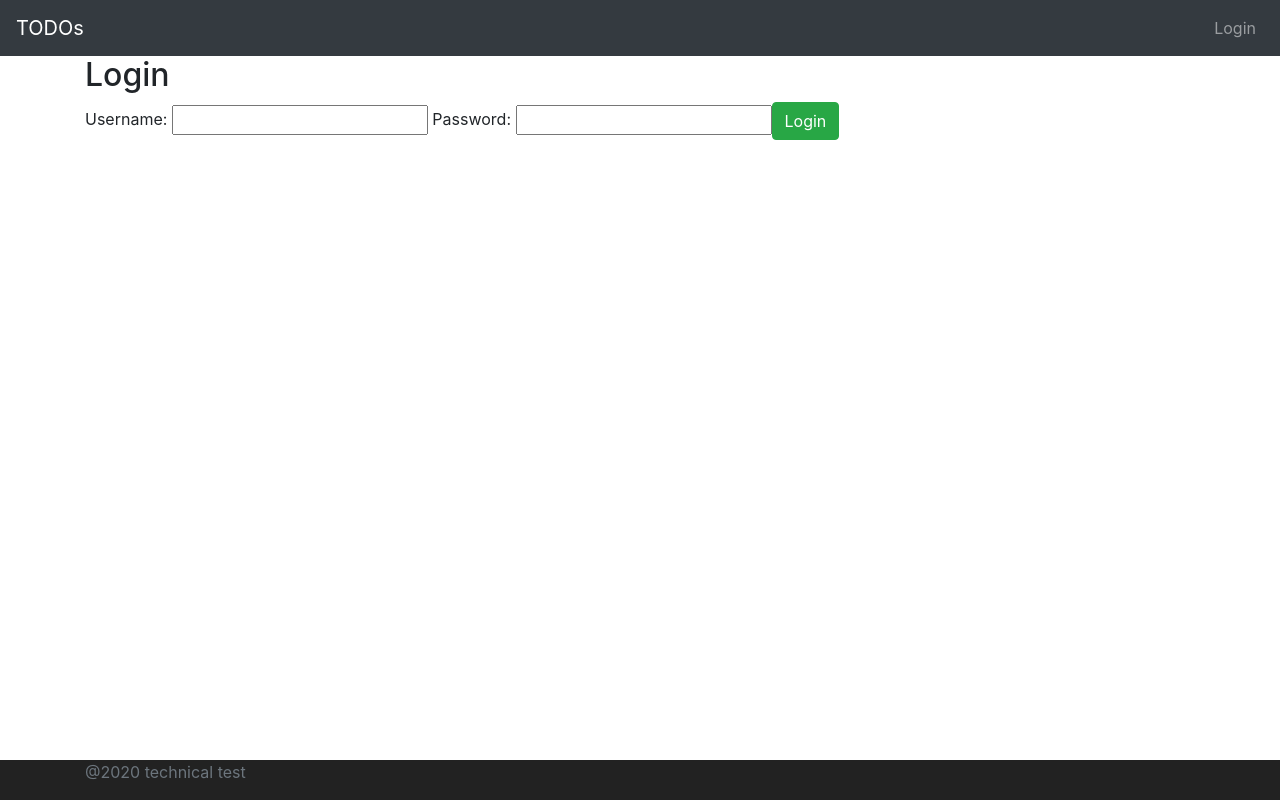
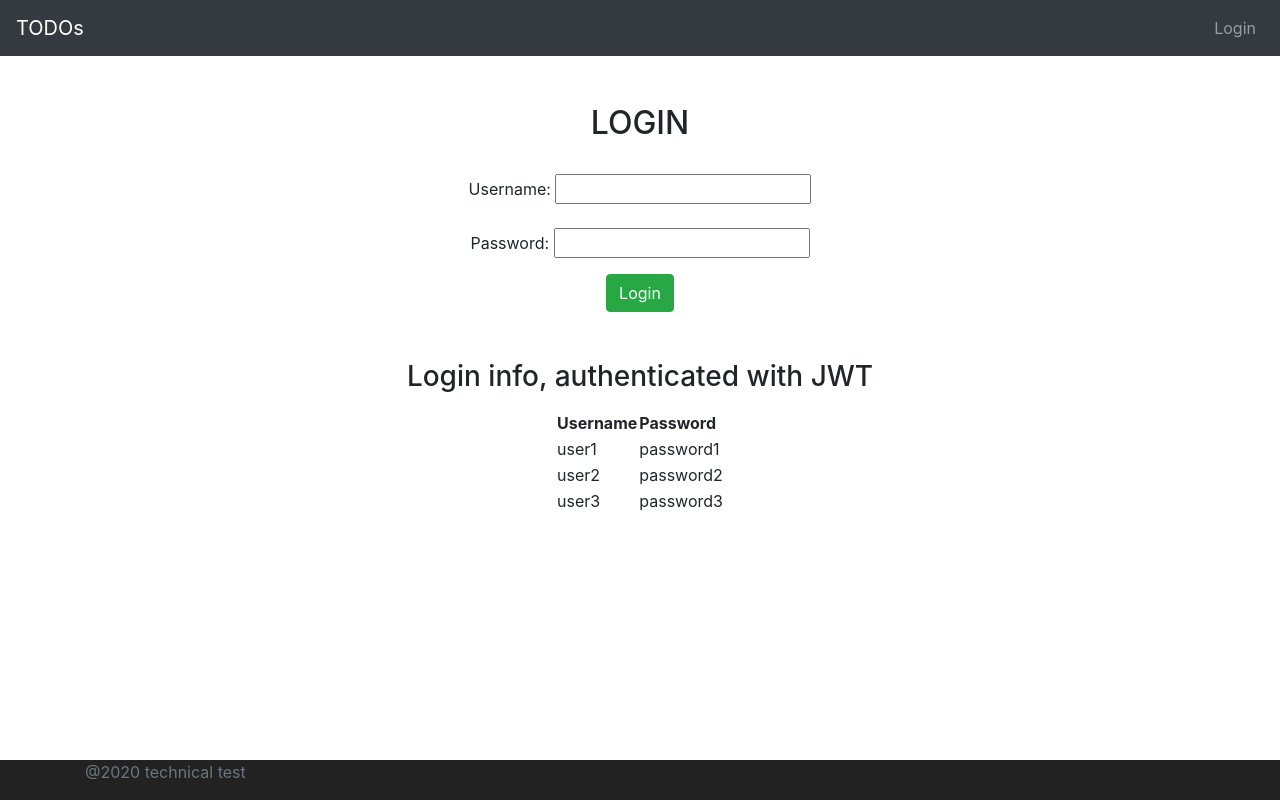
Before and after one commit to darkonnen-10101/AVLA-technical-test, an Angular app in the folder frontend/todo/: page / in a window 1280 px wide. Built offline with nearby package versions, Linux system fonts and the light colour scheme.

Commit message:
final commit, added some styles and minor changes

```diff
--- a/frontend/todo/src/app/landing/landing.component.html
+++ b/frontend/todo/src/app/landing/landing.component.html
@@ -1,3 +1,3 @@
-<div class="container">
-    Welcome {{username}}. Go to <a routerLink="/todos">TODOs page</a>
+<div class="container text-center mt-5">
+    <p> Welcome <strong>{{username}}</strong>. Go to <a routerLink="/todos">TODOs page</a></p>
 </div>
--- a/frontend/todo/src/app/login/login.component.html
+++ b/frontend/todo/src/app/login/login.component.html
@@ -1,14 +1,50 @@
-<h2>Login</h2>
-
 <div class="container">
     <div class="alert alert-warning" *ngIf='invalidLogin'>{{ errorMessage }}</div>
 
 </div>
 
+<div class="container text-center mt-5">
+    <h2>LOGIN</h2>
+    <br>
+    Username: <input type="text" name="username" id="" [(ngModel)]="username">
+    <br>
+    <br> <!-- value="{{ password }}" -->
+    Password: <input type="password" name="password" id="" [(ngModel)]="password">
+    <p></p>
+    <button (click)=handleJWTAuthLogin() class="btn btn-success">Login </button>
+</div>
+
+<div class="container mt-5 text-center">
+    <h3>Login info, authenticated with JWT</h3>
+</div>
 
 
-<div>
-    Username: <input type="text" name="username" id="" [(ngModel)]="username"> <!-- value="{{ password }}" -->
-    Password: <input type="password" name="password" id="" [(ngModel)]="password">
-    <button (click)=handleJWTAuthLogin() class="btn btn-success">Login </button>
+<div class="container mt-3 d-flex justify-content-center">
+
+    <table>
+        <thead>
+            <tr>
+                <th>Username</th>
+                <th>Password</th>
+
+            </tr>
+        </thead>
+        <tbody>
+            <tr>
+                <td>user1</td>
+                <td>password1</td>
+            </tr>
+            <tr>
+                <td>user2</td>
+                <td>password2</td>
+            </tr>
+            <tr>
+                <td>user3</td>
+                <td>password3</td>
+            </tr>
+
+        </tbody>
+    </table>
+
+
 </div>
--- a/frontend/todo/src/app/logout/logout.component.html
+++ b/frontend/todo/src/app/logout/logout.component.html
@@ -1 +1,6 @@
-<h2>Logged out</h2>
+<div class="container text-center mt-5">
+    <h2>Logged out</h2>
+    <br>
+    <p>User session is destroyed.</p>
+    <p>Token stored in session is also destroyed.</p>
+</div>
--- a/frontend/todo/src/app/service/basic-auth.service.ts
+++ b/frontend/todo/src/app/service/basic-auth.service.ts
@@ -70,7 +70,6 @@ export class BasicAuthService {
   }
 
 
-
   logout() {
     sessionStorage.removeItem(AUTHENTICATED_USER);
     sessionStorage.removeItem(TOKEN);
```
Also changed, not shown: 1 other file (tests, documents, lock files or other folders).
